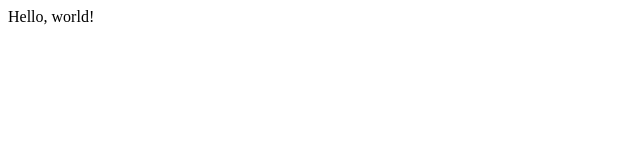
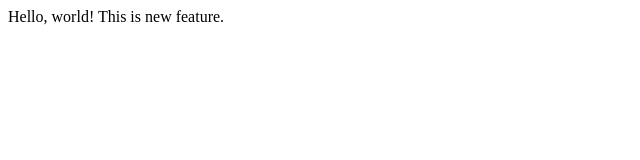
Before and after one commit to xianwu/CS50lecture, a plain HTML site: page index.html in a window 1280 px wide. Shown: the whole page, without its empty margins (0-640 px from the left). Drawn offline with Linux system fonts and the light colour scheme.

Commit message:
Changed the body message

```diff
--- a/index.html
+++ b/index.html
@@ -4,6 +4,6 @@
         <title>Test</title>
     </head>
     <body>
-        Hello, world!
+        Hello, world! This is new feature.
     </body>
 </html>
```
